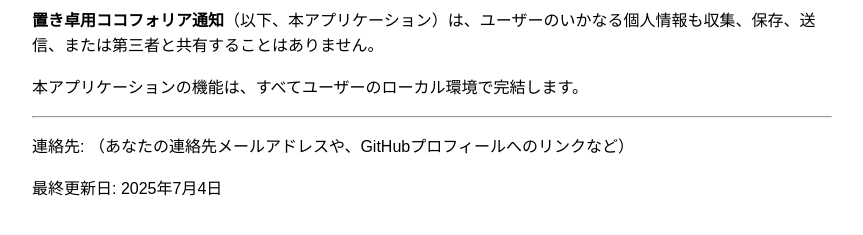
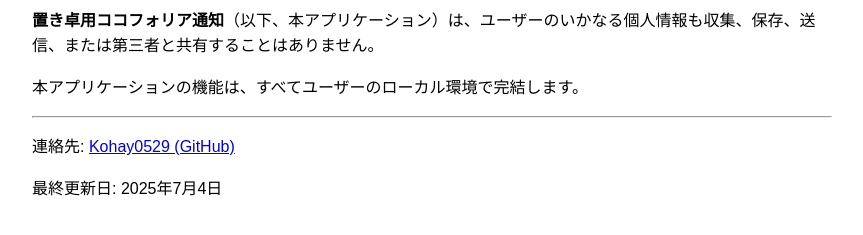
Before and after one commit to Kohay0529/ccfolia_alert, a browser extension: page docs/index.html in a window 1280 px wide. Shown: the part 97-332 px from the top of the page, without its empty margins (208-1071 px from the left). Drawn offline with Linux system fonts and the light colour scheme.

Commit message:
add contact to privacy policy

```diff
--- a/docs/index.html
+++ b/docs/index.html
@@ -13,7 +13,7 @@
     <p><strong>置き卓用ココフォリア通知</strong>（以下、本アプリケーション）は、ユーザーのいかなる個人情報も収集、保存、送信、または第三者と共有することはありません。</p>
     <p>本アプリケーションの機能は、すべてユーザーのローカル環境で完結します。</p>
     <hr>
-    <p>連絡先: （あなたの連絡先メールアドレスや、GitHubプロフィールへのリンクなど）</p>
+    <p>連絡先: <a href="https://github.com/Kohay0529">Kohay0529 (GitHub)</a></p>
     <p>最終更新日: 2025年7月4日</p>
 </body>
 </html>
```
